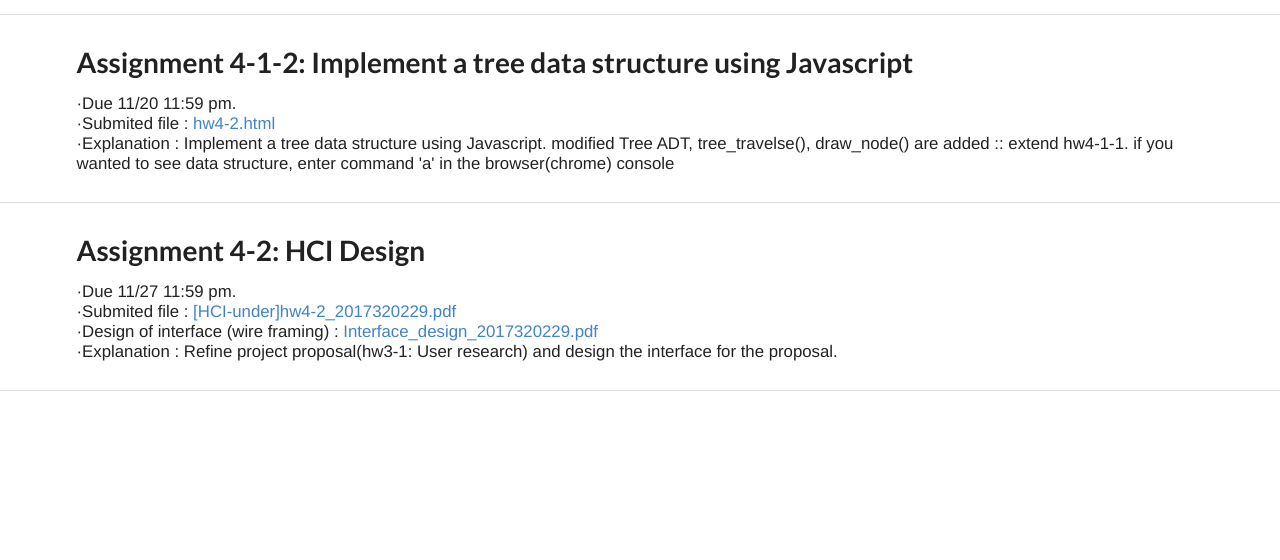
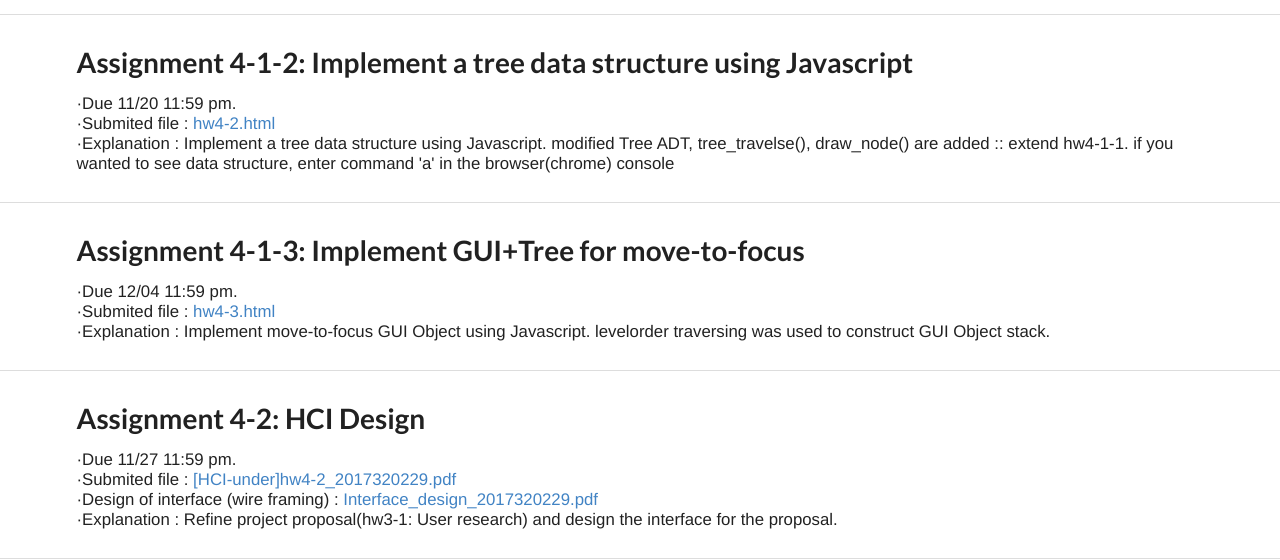
Before and after one commit to liamgak/pleaseLask, a Flask app: page /hci in a window 1280 px wide. Shown: the part 1028-1588 px from the top of the page. Before the commit the page ends 1419 px from the top, so only its background shows below. Run offline with Flask 2, Linux system fonts and the light colour scheme; some libraries are stand-ins or nearby versions.

Commit message:
Update HCI.html

```diff
--- a/FlaskWebProject1/templates/HCI.html
+++ b/FlaskWebProject1/templates/HCI.html
@@ -77,6 +77,13 @@
 	</div>
 <div class="ui section divider"></div>
 <div class="ui main container" style="font-size:1.2em;">
+      <h1>Assignment 4-1-3: Implement GUI+Tree for move-to-focus </h1>
+      ·Due 12/04 11:59 pm.<br>
+      ·Submited file : <a href="hw4-3">hw4-3.html</a><br>
+      ·Explanation : Implement move-to-focus GUI Object using Javascript. levelorder traversing was used to construct GUI Object stack.<br>
+	</div>
+<div class="ui section divider"></div>
+<div class="ui main container" style="font-size:1.2em;">
       <h1>Assignment 4-2: HCI Design</h1>
       ·Due 11/27 11:59 pm.<br>
       ·Submited file : <a href="https://drive.google.com/file/d/1XI5MucXbKY1xAKq8cy8eBj-bvwEamQ68/view?usp=sharing">[HCI-under]hw4-2_2017320229.pdf</a><br>
```
